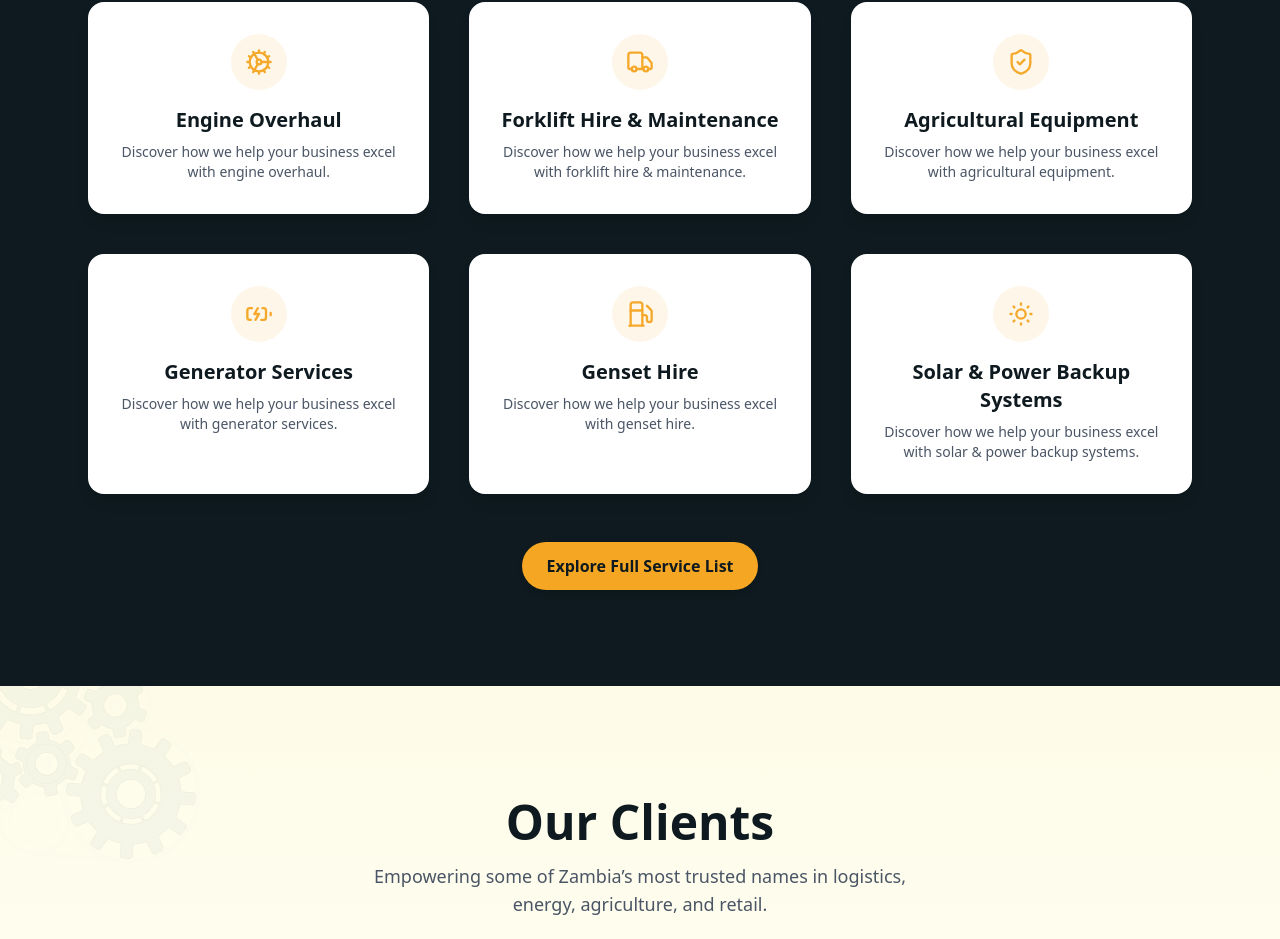
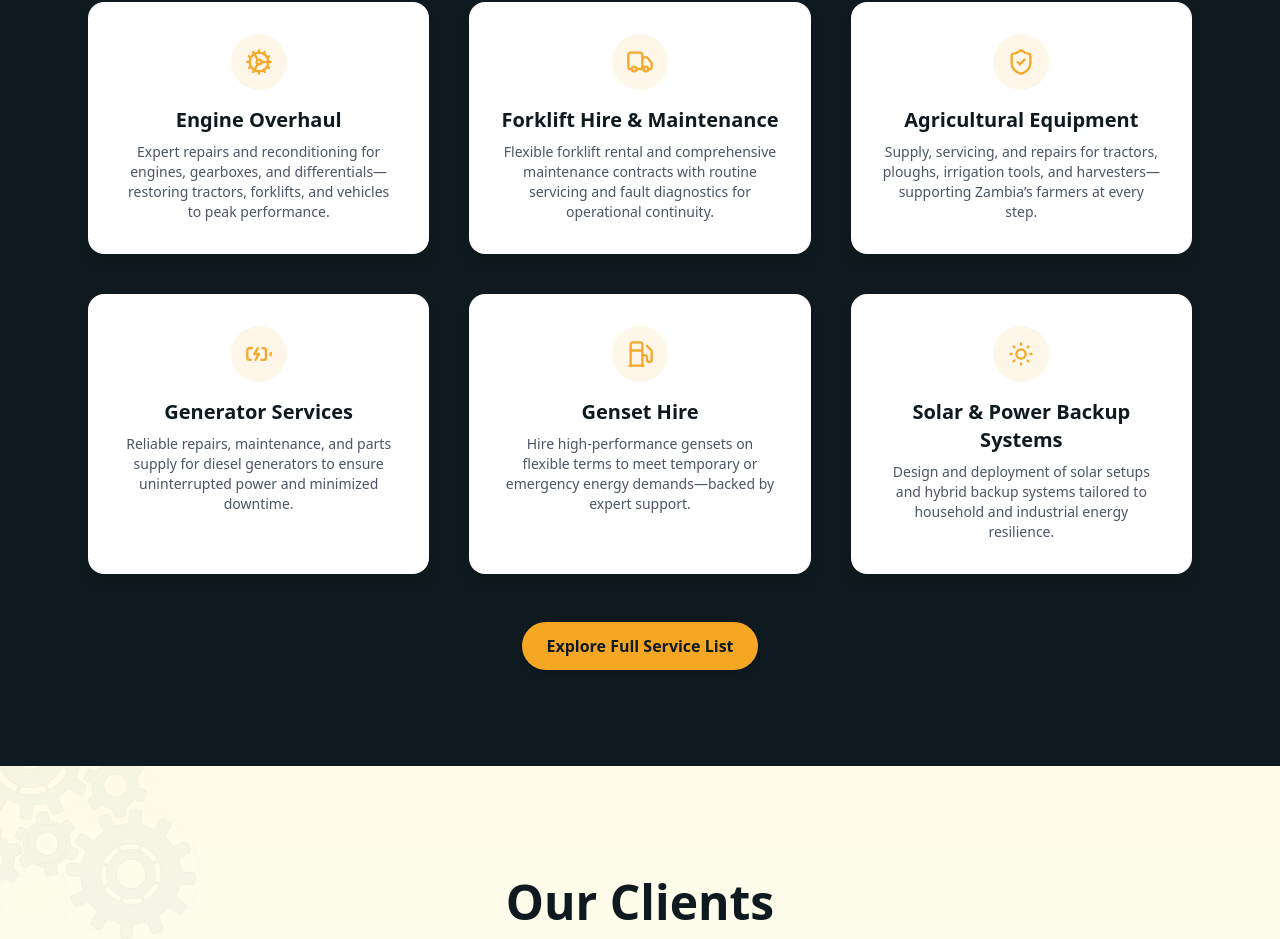
Before and after one commit to temwani-msiska/smart-mechanics, a Next.js app: page / in a window 1280 px wide. Shown: the part 1539-2478 px from the top of the page. Built offline with nearby package versions, Linux system fonts and the light colour scheme.

Commit message:
Updated Description

```diff
--- a/src/components/HomeSections.tsx
+++ b/src/components/HomeSections.tsx
@@ -145,12 +145,42 @@ export function AboutPreview() {
 
 export function ServicesPreview() {
   const services = [
-    { label: "Engine Overhaul", icon: Cog },
-    { label: "Forklift Hire & Maintenance", icon: Truck },
-    { label: "Agricultural Equipment", icon: ShieldCheck },
-    { label: "Generator Services", icon: BatteryCharging },
-    { label: "Genset Hire", icon: Fuel },
-    { label: "Solar & Power Backup Systems", icon: SunMedium },
+    {
+      label: "Engine Overhaul",
+      icon: Cog,
+      description:
+        "Expert repairs and reconditioning for engines, gearboxes, and differentials—restoring tractors, forklifts, and vehicles to peak performance.",
+    },
+    {
+      label: "Forklift Hire & Maintenance",
+      icon: Truck,
+      description:
+        "Flexible forklift rental and comprehensive maintenance contracts with routine servicing and fault diagnostics for operational continuity.",
+    },
+    {
+      label: "Agricultural Equipment",
+      icon: ShieldCheck,
+      description:
+        "Supply, servicing, and repairs for tractors, ploughs, irrigation tools, and harvesters—supporting Zambia’s farmers at every step.",
+    },
+    {
+      label: "Generator Services",
+      icon: BatteryCharging,
+      description:
+        "Reliable repairs, maintenance, and parts supply for diesel generators to ensure uninterrupted power and minimized downtime.",
+    },
+    {
+      label: "Genset Hire",
+      icon: Fuel,
+      description:
+        "Hire high-performance gensets on flexible terms to meet temporary or emergency energy demands—backed by expert support.",
+    },
+    {
+      label: "Solar & Power Backup Systems",
+      icon: SunMedium,
+      description:
+        "Design and deployment of solar setups and hybrid backup systems tailored to household and industrial energy resilience.",
+    },
   ];
 
   return (
@@ -177,7 +207,7 @@ export function ServicesPreview() {
         </h2>
 
         <div className="grid grid-cols-1 sm:grid-cols-2 lg:grid-cols-3 gap-10">
-          {services.map(({ label, icon: Icon }, idx) => {
+          {services.map(({ label, icon: Icon, description }, idx) => {
             const isLast = idx === services.length - 1;
             const isOdd = services.length % 3 === 1;
             const shouldCenter = isLast && isOdd;
@@ -195,10 +225,7 @@ export function ServicesPreview() {
                 <h3 className="text-xl font-semibold text-[#0E1A1F] mb-2">
                   {label}
                 </h3>
-                <p className="text-gray-600 text-sm">
-                  Discover how we help your business excel with{" "}
-                  <span className="font-medium">{label.toLowerCase()}</span>.
-                </p>
+                <p className="text-gray-600 text-sm">{description}</p>
               </motion.div>
             );
           })}
```
